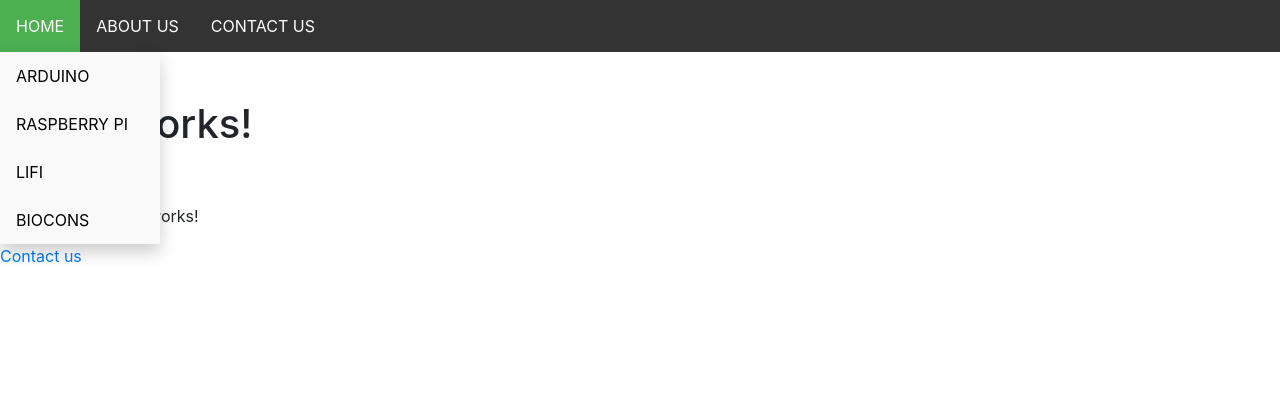
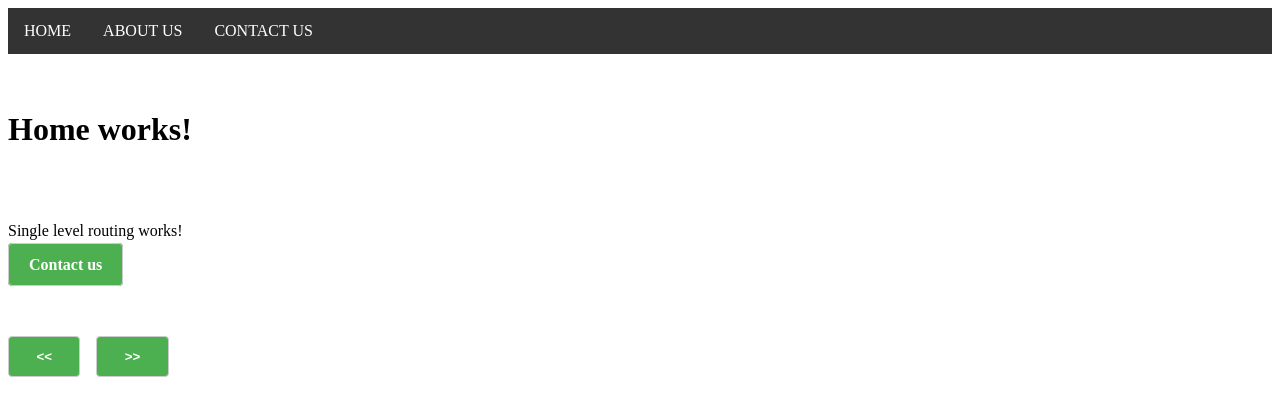
Before and after one commit to nileshsuryanarayan/DemoFE, an Angular app: page /home in a window 1280 px wide. Shown: the top 416 px of the page. Built offline with nearby package versions, Linux system fonts and the light colour scheme.

Commit message:
Multi-level routing, back and forward page

```diff
--- a/src/app/home/home.component.html
+++ b/src/app/home/home.component.html
@@ -2,7 +2,11 @@
 <br>
 <br>
 <p>Single level routing works!</p>
-<a routerLink="static/contact-us" routerLinkActive="active">Contact us</a>
+<a routerLink="static/contact-us" routerLinkActive="active" class="button">Contact us</a>
 <br>
 <br>
 <router-outlet></router-outlet>
+<br>
+<br>
+<button class="button" (click)="goPreviousPage()">&nbsp;&nbsp;<<&nbsp;&nbsp;</button> &nbsp;&nbsp;
+<button class="button" (click)="goForwardPage()">&nbsp;&nbsp;>>&nbsp;&nbsp;</button>
--- a/src/app/home/home.component.ts
+++ b/src/app/home/home.component.ts
@@ -1,8 +1,23 @@
 import { Component } from "@angular/core";
+import { Location } from '@angular/common';
 
 @Component({
     selector: 'home-component',
     templateUrl: './home.component.html',
     styleUrls: ['./home.component.css']
 })
-export class HomeComponent {}
+export class HomeComponent {
+
+    constructor(private appNavigation: Location) {}
+
+    goPreviousPage() {
+        this.appNavigation.back();
+        console.log(this.appNavigation.getState());
+    }
+
+    goForwardPage() {
+        this.appNavigation.forward();
+        console.log(this.appNavigation.getState());
+    }
+
+}
--- a/src/app/static/contactus/contactus.component.html
+++ b/src/app/static/contactus/contactus.component.html
@@ -2,3 +2,7 @@
 <br>
 <br>
 <p>Lazy loading... Multi-level routing works!</p>
+<br>
+<br>
+<button class="button" (click)="goPreviousPage()">&nbsp;&nbsp;<<&nbsp;&nbsp;</button> &nbsp;&nbsp;
+<button class="button" (click)="goForwardPage()">&nbsp;&nbsp;>>&nbsp;&nbsp;</button>
--- a/src/app/static/contactus/contactus.component.ts
+++ b/src/app/static/contactus/contactus.component.ts
@@ -1,4 +1,5 @@
 import { Component } from "@angular/core";
+import { Location } from '@angular/common';
 
 @Component({
     selector: 'contact-us',
@@ -7,4 +8,16 @@ import { Component } from "@angular/core";
 })
 export class ContactUsComponent {
 
+    constructor(private appNavigation: Location) {}
+
+    goPreviousPage() {
+        this.appNavigation.back();
+        console.log(this.appNavigation.getState());
+    }
+
+    goForwardPage() {
+        this.appNavigation.forward();
+        console.log(this.appNavigation.getState());
+    }
+
 }
--- a/src/index.html
+++ b/src/index.html
@@ -7,8 +7,7 @@
   <base href="/">
 
   <meta name="viewport" content="width=device-width, initial-scale=1">
-  <link rel="icon" type="image/x-icon" href="favicon.ico">
-  <link href="//cdnjs.cloudflare.com/ajax/libs/twitter-bootstrap/4.3.1/css/bootstrap.min.css" rel="stylesheet" />
+  <link rel="icon" type="image/gif" href="./assets/bse.jpg" sizes="32x32">
 </head>
 
 <body>
--- a/src/styles.css
+++ b/src/styles.css
@@ -1,4 +1,5 @@
 /* You can add global styles to this file, and also import other style files */
+
 .form-label {
     font-weight: bold;
     color: black;
@@ -22,6 +23,7 @@
     background-color: #4CAF50;
     font-weight: bold;
     color: white;
+    text-decoration: none;
 }
 
 .container {
```
Also changed, not shown: src/assets/bse-logo.png (added), src/assets/bse.jpg (added).
